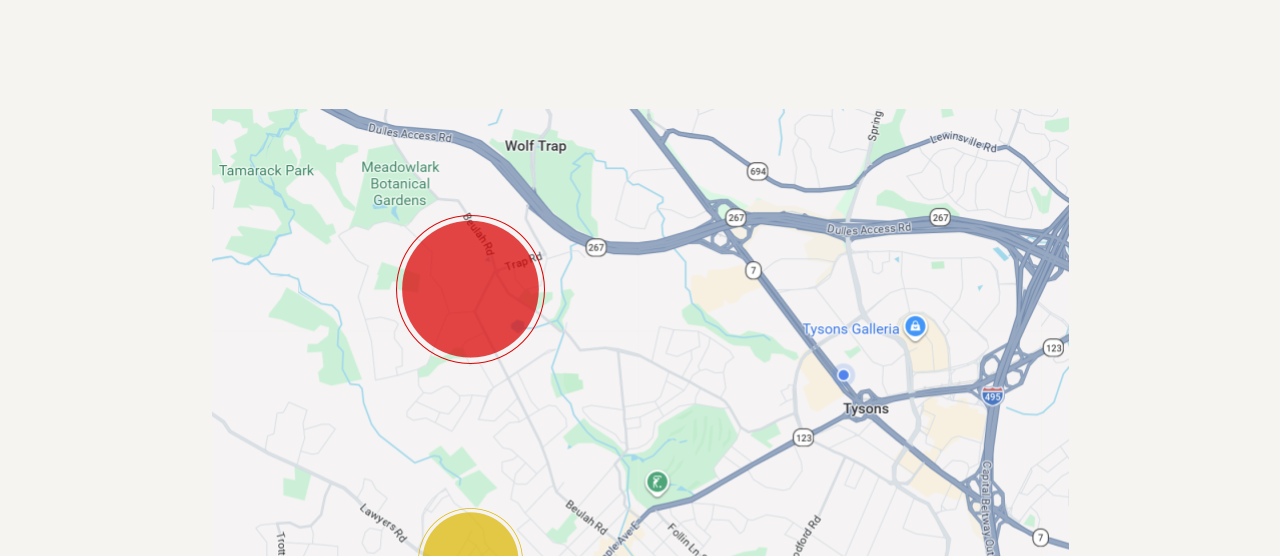
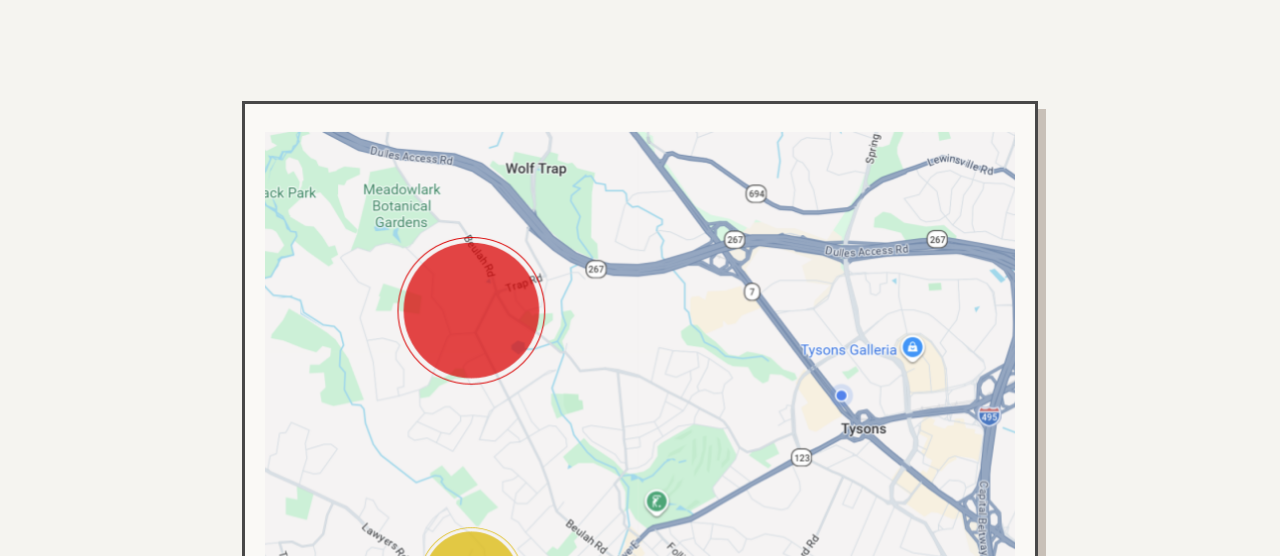
Before and after one commit to EshanGillani/GridWatch, a plain HTML site: page newUI/main.html in a window 1280 px wide. Shown: the part 244-800 px from the top of the page. Drawn offline with nearby package versions, Linux system fonts and the light colour scheme; a web font is replaced by a local one.

Commit message:
added map image to main

```diff
--- a/newUI/main.html
+++ b/newUI/main.html
@@ -65,8 +65,9 @@
 
   </div>
 <div class="example" style=" padding: 20px 20px 12px 20px; box-shadow: 8px 8px 0px #C8C0B8; display: flex; flex-direction: column; align-items: center;">
-      <img src="Untitled drawing (1).png" alt="4" style=" object-fit: cover; display: block; margin-bottom: 14px;">
-
+       <div class="member-card" style="background: #FAF9F6; border: 3px solid #484848; padding: 20px 20px 12px 20px; box-shadow: 8px 8px 0px #C8C0B8; display: flex; flex-direction: column; align-items: center;">
+      <img src="Untitled drawing (1).png" alt="3" style="width: 750px; height: 750px; object-fit: cover; display: block; margin-bottom: 14px;">
+    </div>
     </div>
   <footer>
     <div class="footer-logo">GRID<em>WATCH</em></div>
```
